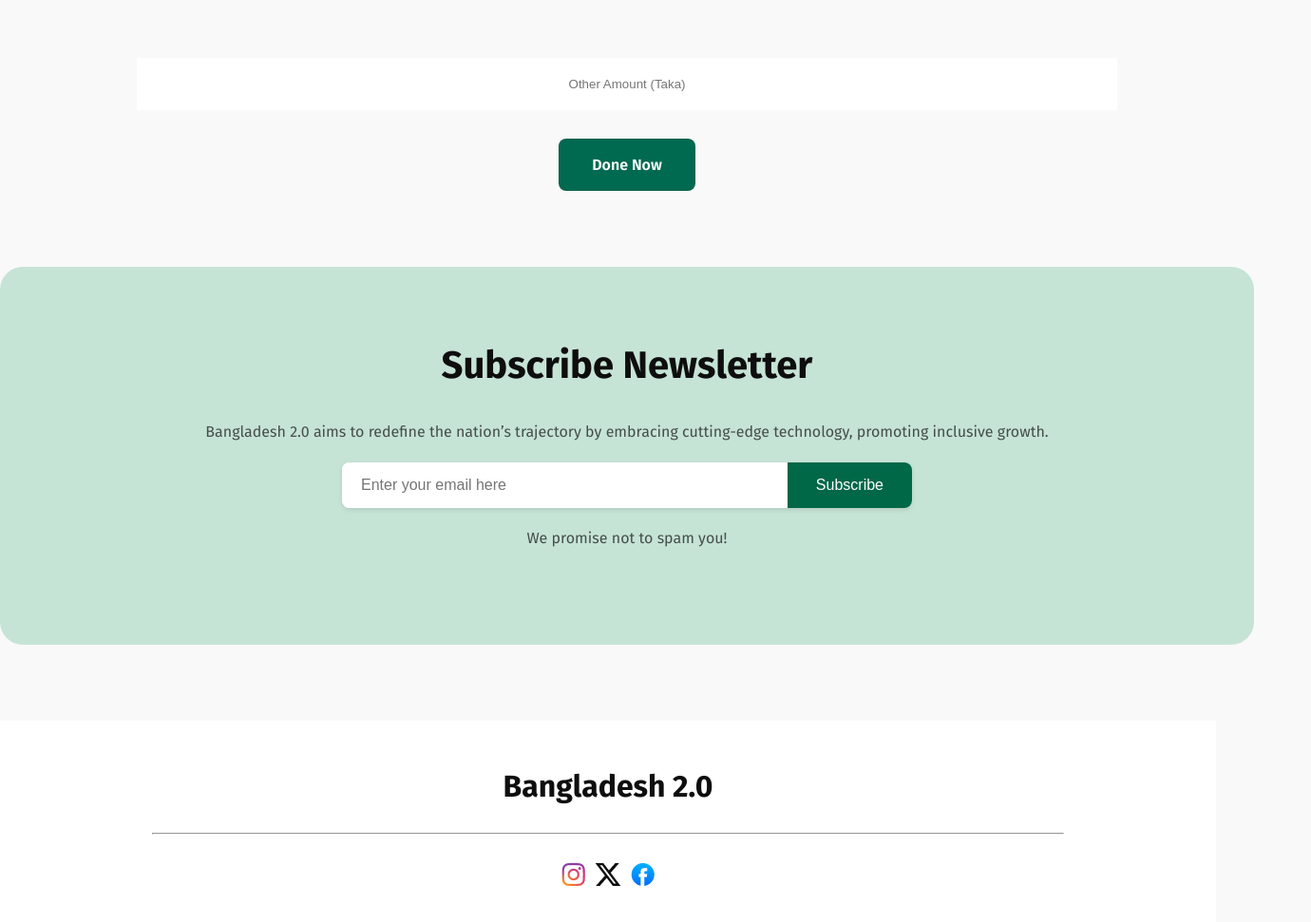
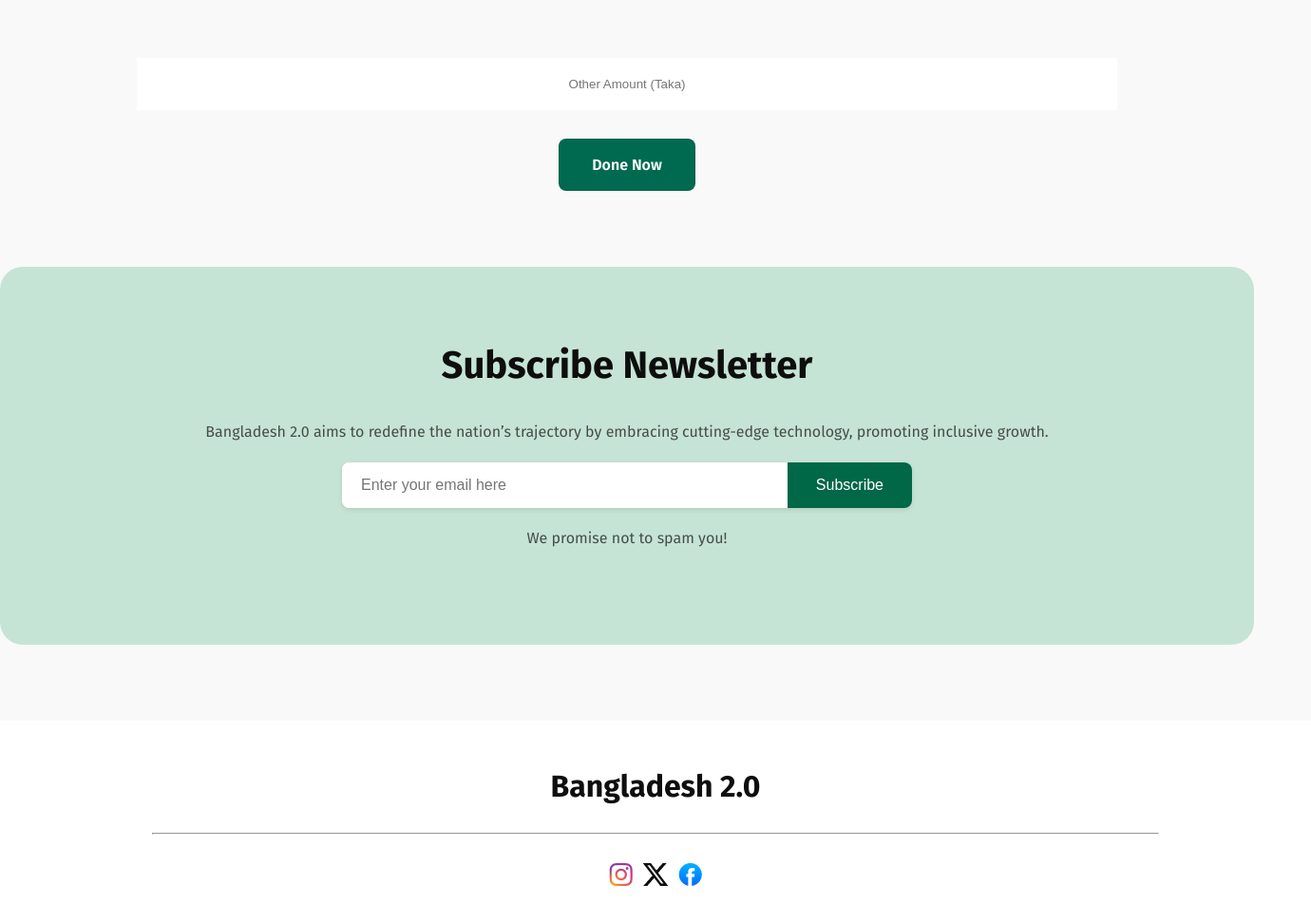
Before and after one commit to Shahriar12323/bangladesh, a plain HTML site: page index.html in a window 1280 px wide. Shown: the part 4380-5351 px from the top of the page at 95% size, 1380 px wide, since content can reach past the window. Drawn offline with Linux system fonts and the light colour scheme.

Commit message:
again check

```diff
--- a/style.css
+++ b/style.css
@@ -504,6 +504,7 @@
 }
 
 footer {
+  width: 1380px;
   background: rgb(255, 255, 255);
   margin: 80px 0px;
   padding: 50px 160px 50px 160px;
```
